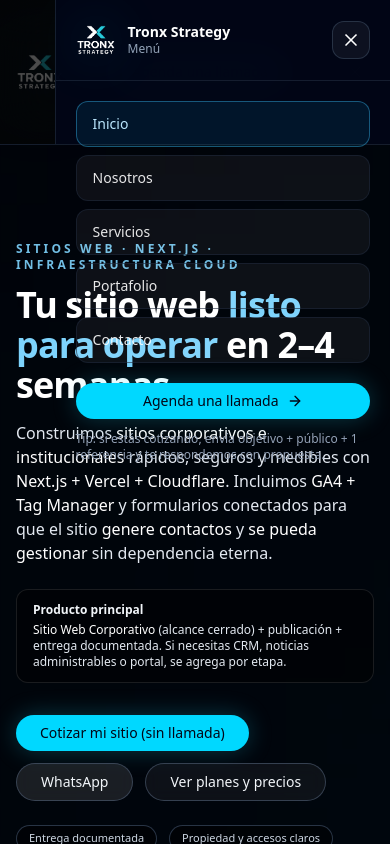
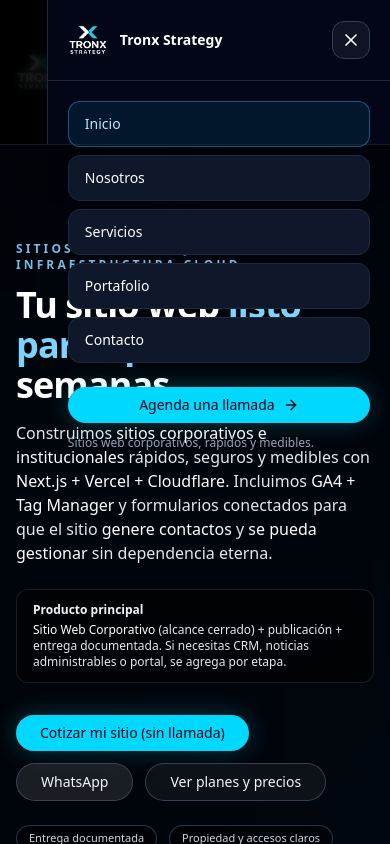
Before and after one commit to TronxGroup/Tronx-Strategy, a Next.js app: page / in a window 390 px wide. Both pictures are taken after a click on the button "Abrir menú". Shown: the top 844 px of the page. Built offline with nearby package versions, Linux system fonts and the light colour scheme.

Commit message:
Update navbar.tsx

```diff
--- a/components/site/navbar.tsx
+++ b/components/site/navbar.tsx
@@ -18,12 +18,12 @@ export function Navbar() {
   const pathname = usePathname();
   const [open, setOpen] = useState(false);
 
-  // Cerrar menú al cambiar de ruta
+  // Cierra menú al cambiar de ruta
   useEffect(() => {
     setOpen(false);
   }, [pathname]);
 
-  // Bloquear scroll cuando el menú está abierto
+  // Bloquea scroll
   useEffect(() => {
     if (!open) return;
     const prev = document.body.style.overflow;
@@ -33,33 +33,31 @@ export function Navbar() {
     };
   }, [open]);
 
-  // Cerrar con ESC
+  // ESC para cerrar
   useEffect(() => {
-    const onKeyDown = (e: KeyboardEvent) => {
-      if (e.key === "Escape") setOpen(false);
-    };
-    window.addEventListener("keydown", onKeyDown);
-    return () => window.removeEventListener("keydown", onKeyDown);
+    const onKey = (e: KeyboardEvent) => e.key === "Escape" && setOpen(false);
+    window.addEventListener("keydown", onKey);
+    return () => window.removeEventListener("keydown", onKey);
   }, []);
 
   return (
-    <header className="sticky top-0 z-50 border-b border-slate-800/60 bg-black/40 backdrop-blur-xl">
+    <header className="sticky top-0 z-50 border-b border-slate-800/60 bg-black/60 backdrop-blur-xl">
       <div className="section py-3 flex items-center justify-between gap-4">
-        {/* SOLO LOGO, MÁS GRANDE */}
-        <Link href="/" className="flex items-center" aria-label="Ir al inicio">
+        {/* Logo */}
+        <Link href="/" className="flex items-center" aria-label="Inicio">
           <div className="relative h-12 w-12 md:h-14 md:w-14">
             <Image
               src="/logo_Tronx_Stretegy.png"
               alt="Tronx Strategy"
               fill
               sizes="56px"
+              priority
               className="object-contain drop-shadow-[0_0_36px_rgba(0,216,255,0.55)]"
-              priority
             />
           </div>
         </Link>
 
-        {/* NAV DESKTOP */}
+        {/* Desktop nav */}
         <nav className="hidden md:flex items-center gap-6 text-sm">
           {navItems.map((item) => {
             const active =
@@ -81,36 +79,35 @@ export function Navbar() {
           })}
         </nav>
 
-        {/* CTA DESKTOP */}
+        {/* CTA desktop */}
         <Link href="/contacto" className="hidden md:inline-flex btn-primary">
           Agenda una llamada
         </Link>
 
-        {/* HAMBURGUESA MOBILE */}
+        {/* Hamburguesa */}
         <button
-          type="button"
-          className="md:hidden inline-flex items-center justify-center rounded-xl border border-slate-700/70 bg-white/5 p-2 text-white hover:bg-white/10 transition"
-          aria-label={open ? "Cerrar menú" : "Abrir menú"}
+          className="md:hidden rounded-xl border border-slate-700/70 bg-white/5 p-2 text-white hover:bg-white/10"
+          aria-label="Abrir menú"
           aria-expanded={open}
-          onClick={() => setOpen((v) => !v)}
+          onClick={() => setOpen(true)}
         >
-          {open ? <X className="w-5 h-5" /> : <Menu className="w-5 h-5" />}
+          <Menu className="w-5 h-5" />
         </button>
       </div>
 
-      {/* MENU MOBILE (DRAWER) */}
+      {/* ===== MOBILE MENU ===== */}
       {open && (
-        <div className="md:hidden">
-          {/* overlay */}
-          <button
-            className="fixed inset-0 z-40 bg-black/70"
-            aria-label="Cerrar menú"
+        <>
+          {/* OVERLAY OSCURO REAL */}
+          <div
+            className="fixed inset-0 z-40 bg-black/85 backdrop-blur-sm"
             onClick={() => setOpen(false)}
           />
 
-          {/* panel */}
-          <div className="fixed right-0 top-0 z-50 h-full w-[86%] max-w-sm border-l border-slate-800/70 bg-slate-950/95 backdrop-blur-xl">
-            <div className="p-5 border-b border-slate-800/70 flex items-center justify-between">
+          {/* PANEL */}
+          <aside className="fixed right-0 top-0 z-50 h-full w-[88%] max-w-sm bg-slate-950 border-l border-slate-800 shadow-2xl">
+            {/* Header panel */}
+            <div className="flex items-center justify-between p-5 border-b border-slate-800">
               <div className="flex items-center gap-3">
                 <div className="relative h-10 w-10">
                   <Image
@@ -118,25 +115,24 @@ export function Navbar() {
                     alt="Tronx Strategy"
                     fill
                     sizes="40px"
-                    className="object-contain drop-shadow-[0_0_28px_rgba(0,216,255,0.45)]"
+                    className="object-contain"
                   />
                 </div>
-                <div>
-                  <p className="text-sm font-semibold text-white leading-tight">Tronx Strategy</p>
-                  <p className="text-xs text-slate-400">Menú</p>
-                </div>
+                <span className="text-sm font-semibold text-white">
+                  Tronx Strategy
+                </span>
               </div>
 
               <button
-                type="button"
-                className="inline-flex items-center justify-center rounded-xl border border-slate-700/70 bg-white/5 p-2 text-white hover:bg-white/10 transition"
-                aria-label="Cerrar"
                 onClick={() => setOpen(false)}
+                aria-label="Cerrar menú"
+                className="rounded-xl border border-slate-700 bg-white/5 p-2 hover:bg-white/10"
               >
-                <X className="w-5 h-5" />
+                <X className="w-5 h-5 text-white" />
               </button>
             </div>
 
+            {/* Links */}
             <nav className="p-5 space-y-2">
               {navItems.map((item) => {
                 const active =
@@ -146,34 +142,35 @@ export function Navbar() {
                   <Link
                     key={item.href}
                     href={item.href}
-                    className={`block rounded-xl border px-4 py-3 text-sm transition ${
+                    onClick={() => setOpen(false)}
+                    className={`block rounded-xl px-4 py-3 text-sm border transition ${
                       active
                         ? "border-sky-400/40 bg-sky-500/10 text-sky-200"
-                        : "border-slate-800/60 bg-white/5 text-white/90 hover:bg-white/10"
+                        : "border-slate-800 bg-slate-900 text-white hover:bg-slate-800"
                     }`}
-                    onClick={() => setOpen(false)}
                   >
                     {item.label}
                   </Link>
                 );
               })}
 
-              <div className="pt-3">
+              {/* CTA */}
+              <div className="pt-4">
                 <Link
                   href="/contacto"
-                  className="btn-primary w-full inline-flex items-center justify-center gap-2 px-4 py-3 text-sm"
                   onClick={() => setOpen(false)}
+                  className="btn-primary w-full inline-flex items-center justify-center gap-2"
                 >
                   Agenda una llamada <ArrowRight className="w-4 h-4" />
                 </Link>
 
                 <p className="mt-3 text-xs text-slate-400">
-                  Tip: si estás cotizando, envía objetivo + público + 1 referencia y te respondemos con propuesta.
+                  Sitios web corporativos, rápidos y medibles.
                 </p>
               </div>
             </nav>
-          </div>
-        </div>
+          </aside>
+        </>
       )}
     </header>
   );
```
